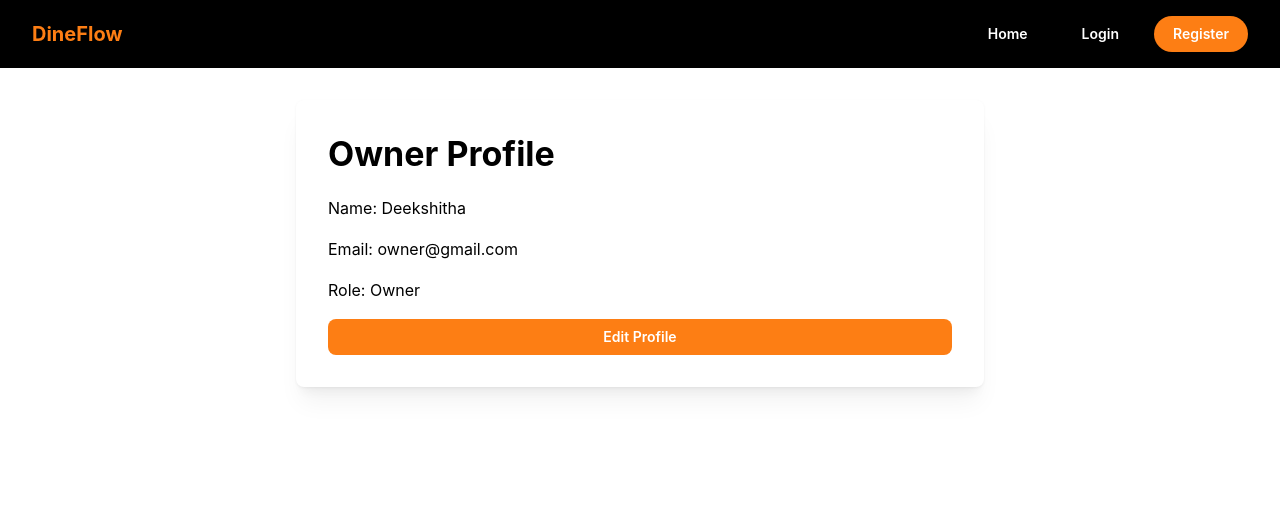
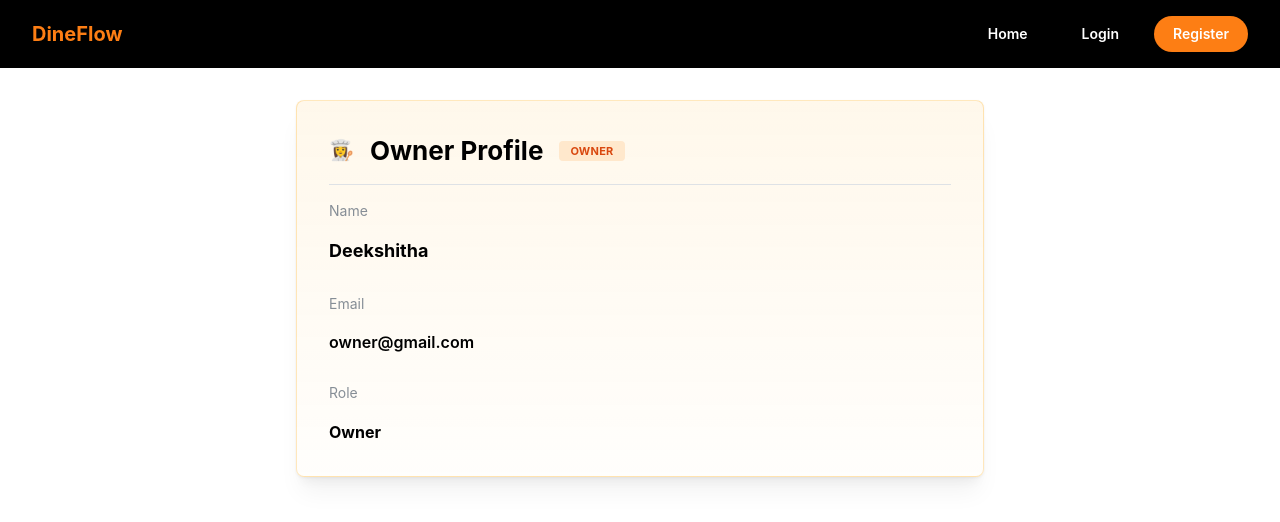
Before and after one commit to Deechudee/Restaurant-Table-Booking-System, a React app in the folder frontend/: page /owner/profile in a window 1280 px wide. Shown: the top 522 px of the page. Built offline with nearby package versions, Linux system fonts and the light colour scheme; the HTML template or start-up script is replaced by a standard one.

Commit message:
Restaurant updated

```diff
--- a/frontend/src/pages/Owner/OwnerProfile.jsx
+++ b/frontend/src/pages/Owner/OwnerProfile.jsx
@@ -5,46 +5,97 @@ import {
   Text,
   Button,
   Stack,
+  Group,
+  Badge,
+  Divider,
 } from "@mantine/core";
 
 function OwnerProfile() {
-
   return (
     <Container
       size="sm"
       py="xl"
     >
-
       <Paper
         shadow="md"
         p="xl"
         radius="md"
+        withBorder
+        style={{
+          background: "linear-gradient(180deg, rgba(255,165,0,0.08) 0%, rgba(0,0,0,0) 120%)",
+          borderColor: "rgba(255,165,0,0.25)",
+        }}
       >
+        <Stack spacing="md">
+          <Group position="apart" align="center" noWrap>
+            <Group spacing="sm" align="center">
+              <Text
+                size="xl"
+                fw={800}
+                c="orange"
+              >
+                👩‍🍳
+              </Text>
+              <Title order={2}>Owner Profile</Title>
+            </Group>
 
-        <Title mb="lg">
-          Owner Profile
-        </Title>
+            <Badge
+              color="orange"
+              variant="light"
+              radius="sm"
+            >
+              Owner
+            </Badge>
+          </Group>
 
-        <Stack>
+          <Divider />
 
-          <Text>
-            Name: Deekshitha
-          </Text>
+          <Stack spacing="xs">
+            <Text
+              size="sm"
+              c="dimmed"
+            >
+              Name
+            </Text>
+            <Text
+              fw={700}
+              size="lg"
+            >
+              Deekshitha
+            </Text>
 
-          <Text>
-            Email: owner@gmail.com
-          </Text>
+            <Text
+              size="sm"
+              c="dimmed"
+              mt="sm"
+            >
+              Email
+            </Text>
+            <Text
+              fw={600}
+              size="md"
+              style={{ wordBreak: "break-word" }}
+            >
+              owner@gmail.com
+            </Text>
 
-          <Text>
-            Role: Owner
-          </Text>
+            <Text
+              size="sm"
+              c="dimmed"
+              mt="sm"
+            >
+              Role
+            </Text>
+            <Text
+              fw={700}
+              size="md"
+            >
+              Owner
+            </Text>
+          </Stack>
 
-          <Button color="orange">
-            Edit Profile
-          </Button>
 
         </Stack>
-
       </Paper>
     </Container>
   );
```
Also changed, not shown: frontend/src/pages/Dashboard.jsx (deleted).
